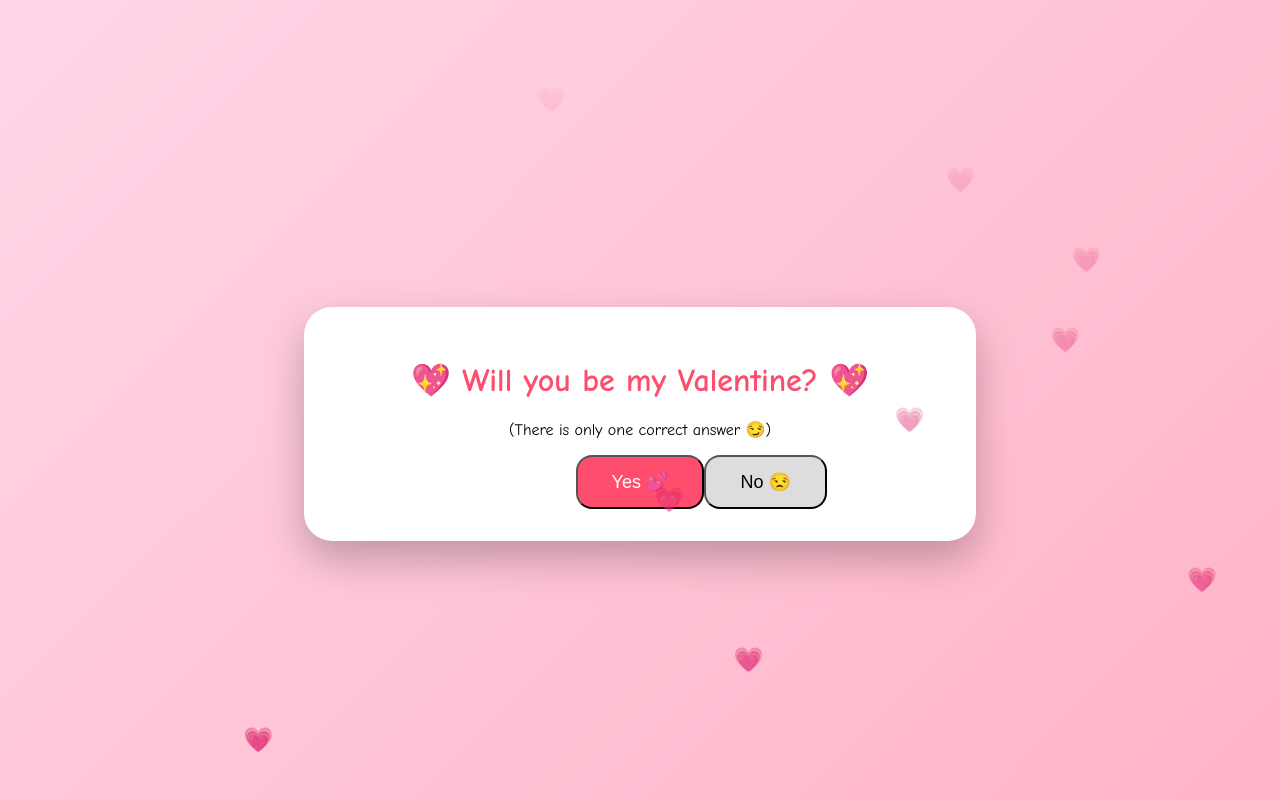
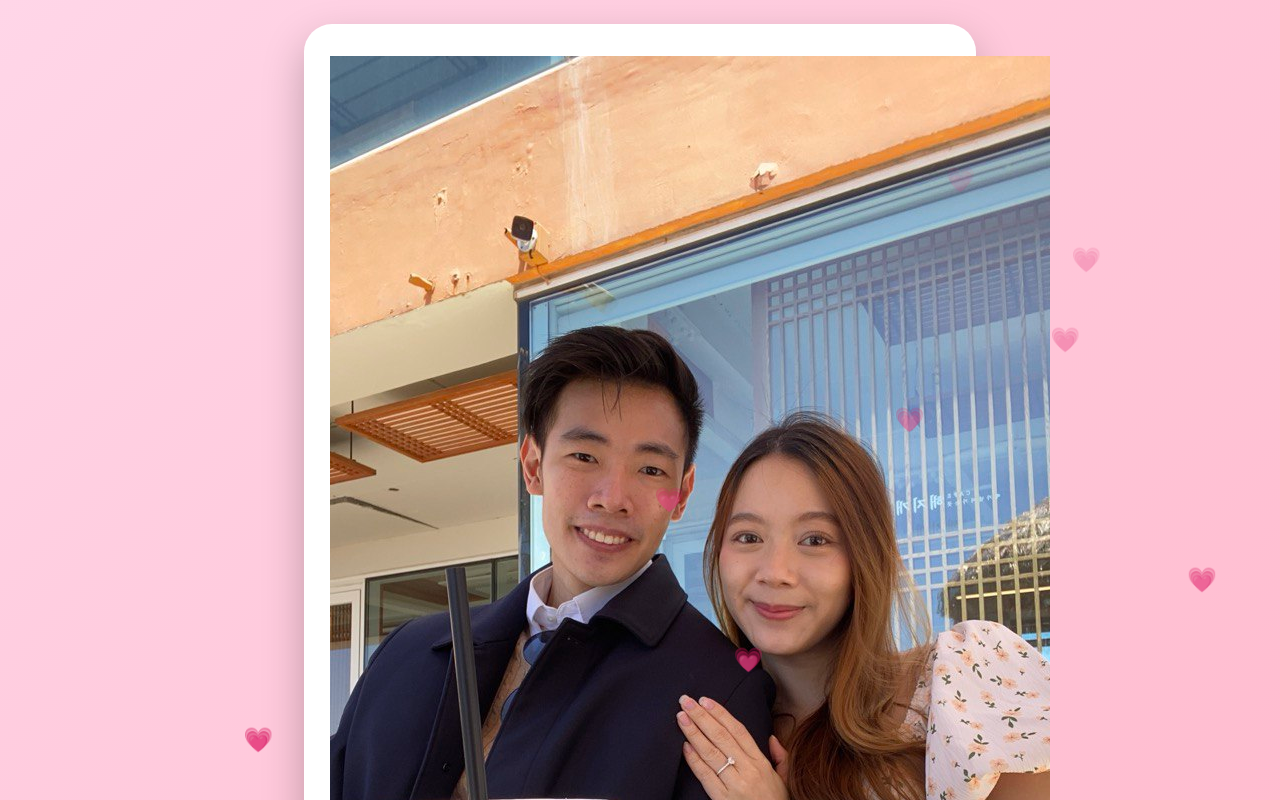
Before and after one commit to assetra-sg/Valentines-2026, a plain HTML site: page index.html in a window 1280 px wide. Shown: the top 800 px of the page. Drawn offline with Linux system fonts and the light colour scheme.

Commit message:
Update index.html

```diff
--- a/index.html
+++ b/index.html
@@ -69,6 +69,9 @@
 <body>
 
 <div class="box">
+
+  <img src="github photo 1.jpg" alt="Us" class="photo">
+
   <h1>💖 Will you be my Valentine? 💖</h1>
   <p>(There is only one correct answer 😏)</p>
   <button id="yes" onclick="yesClick()">Yes 💕</button>
```
